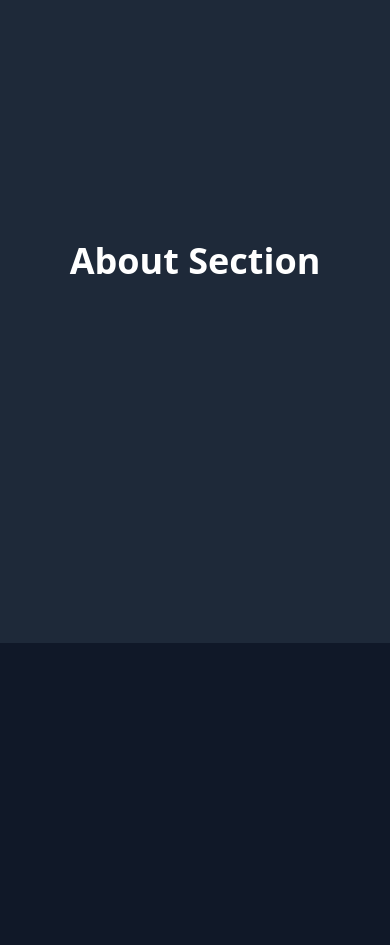
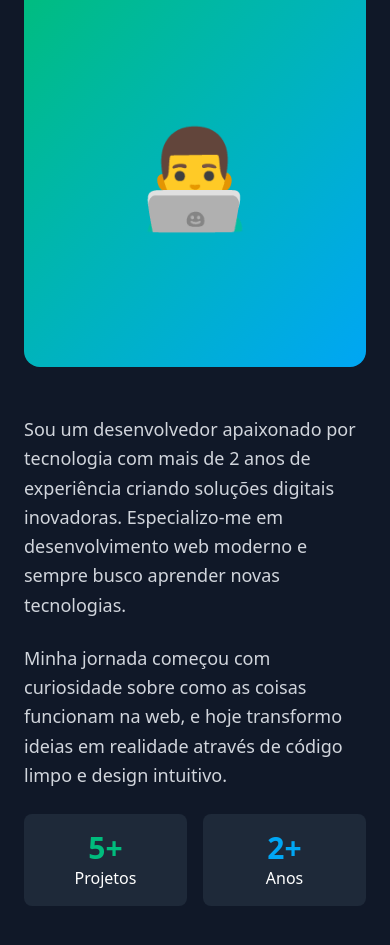
Before and after one commit to DavyAndrade/Portfolio-React, a React (Vite) app: page / in a window 390 px wide. Shown: the part 1045-1990 px from the top of the page. Built offline with nearby package versions, Linux system fonts and the light colour scheme.

Commit message:
feat: About Section
Responsividade e conteúdo do section

```diff
--- a/src/components/sections/About.jsx
+++ b/src/components/sections/About.jsx
@@ -3,10 +3,51 @@ import React from "react";
 export default function About() {
   return (
     <section
-      className="bg-gray-800 min-h-screen pt-20 flex items-center justify-center"
+      className="bg-gray-900 min-h-screen py-20 px-6 flex flex-col items-center justify-center w-full gap-16 lg:px-42"
       id="about"
     >
-      <h2 className="text-4xl font-bold">About Section</h2>
+      <h2 className="text-4xl font-bold">
+        Sobre{" "}
+        <span className="bg-linear-135 from-emerald-500 to-sky-500 bg-clip-text text-transparent">
+          Mim
+        </span>
+      </h2>
+
+      <div className="flex flex-col items-center justify-center gap-12 w-full md:grid md:grid-cols-2">
+        {/* Column 1 */}
+        <div className="flex items-center justify-center h-96 w-full bg-gradient-to-br from-emerald-500 to-sky-500 rounded-2xl">
+          <span className="text-8xl">👨‍💻</span>
+        </div>
+
+        {/* Column 2 */}
+        <div className="flex flex-col gap-6">
+          <AboutText text="Sou um desenvolvedor apaixonado por tecnologia com mais de 2 anos de experiência criando soluções digitais inovadoras. Especializo-me em desenvolvimento web moderno e sempre busco aprender novas tecnologias." />
+          <AboutText text="Minha jornada começou com curiosidade sobre como as coisas funcionam na web, e hoje transformo ideias em realidade através de código limpo e design intuitivo." />
+
+          {/* Experience */}
+          <div className="grid grid-cols-2 gap-4">
+            <AboutItem
+              title="5+"
+              subtitle="Projetos"
+              color="text-emerald-500"
+            />
+            <AboutItem title="2+" subtitle="Anos" color="text-sky-500" />
+          </div>
+        </div>
+      </div>
     </section>
   );
 }
+
+function AboutText({ text }) {
+  return <p className="text-lg text-gray-300 leading-relaxed">{text}</p>;
+}
+
+function AboutItem({ title, subtitle, color }) {
+  return (
+    <div className="flex flex-col items-center justify-center bg-gray-800 p-4 rounded-lg">
+      <p className={`text-3xl ${color} font-bold`}>{title}</p>
+      <p>{subtitle}</p>
+    </div>
+  );
+}
--- a/src/components/sections/Contact.jsx
+++ b/src/components/sections/Contact.jsx
@@ -3,7 +3,7 @@ import React from "react";
 export default function Contact() {
   return (
     <section
-      className="min-h-screen pt-20 flex items-center justify-center"
+      className="min-h-screen py-20 flex items-center justify-center bg-black"
       id="contact"
     >
       <h2 className="text-4xl font-bold">Contact Section</h2>
--- a/src/components/sections/Hero.jsx
+++ b/src/components/sections/Hero.jsx
@@ -3,7 +3,7 @@ import davy from "../../assets/davy.jpg";
 export default function Hero() {
   return (
     <section
-      className="bg-gradient-to-br from-gray-900 to-gray-800 min-h-screen pt-20 flex flex-col items-center justify-center gap-8 px-6 lg:px-78 animate-fade-in-up"
+      className="bg-gradient-to-br from-gray-900 to-gray-800 min-h-screen pt-20 flex flex-col items-center justify-center gap-8 px-6 lg:px-78 animate-fade-in-up w-full"
       id="home"
     >
       <img
--- a/src/components/sections/Projects.jsx
+++ b/src/components/sections/Projects.jsx
@@ -3,7 +3,7 @@ import React from "react";
 export default function Projects() {
   return (
     <section
-      className="bg-gray-800 min-h-screen pt-20 flex items-center justify-center"
+      className="bg-gray-900 min-h-screen py-20 flex items-center justify-center"
       id="projects"
     >
       <h2 className="text-4xl font-bold text-center">Projects Sections</h2>
--- a/src/components/sections/Skills.jsx
+++ b/src/components/sections/Skills.jsx
@@ -3,7 +3,7 @@ import React from "react";
 export default function Skills() {
   return (
     <section
-      className="min-h-screen pt-20 flex items-center justify-center"
+      className="min-h-screen py-20 flex items-center justify-center bg-gray-800"
       id="skills"
     >
       <h2 className="text-4xl font-bold">Skills Section</h2>
```
